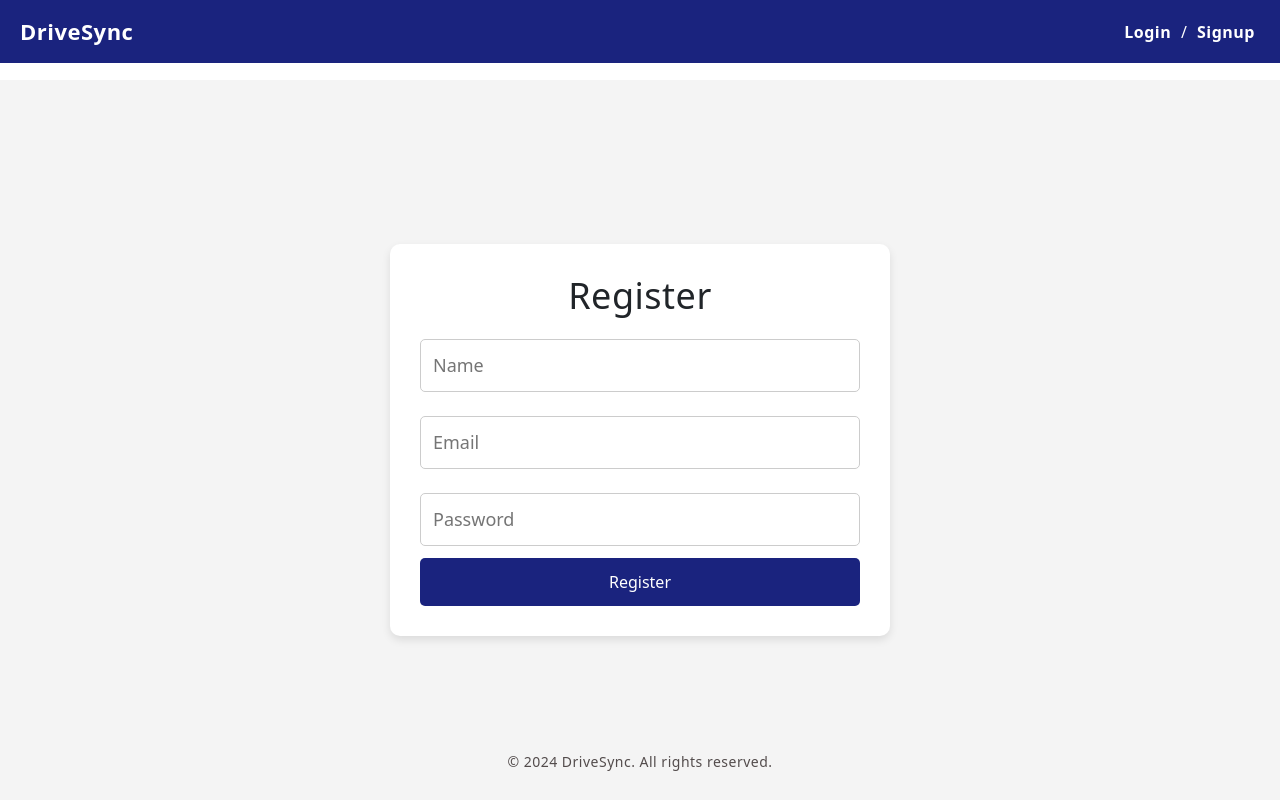
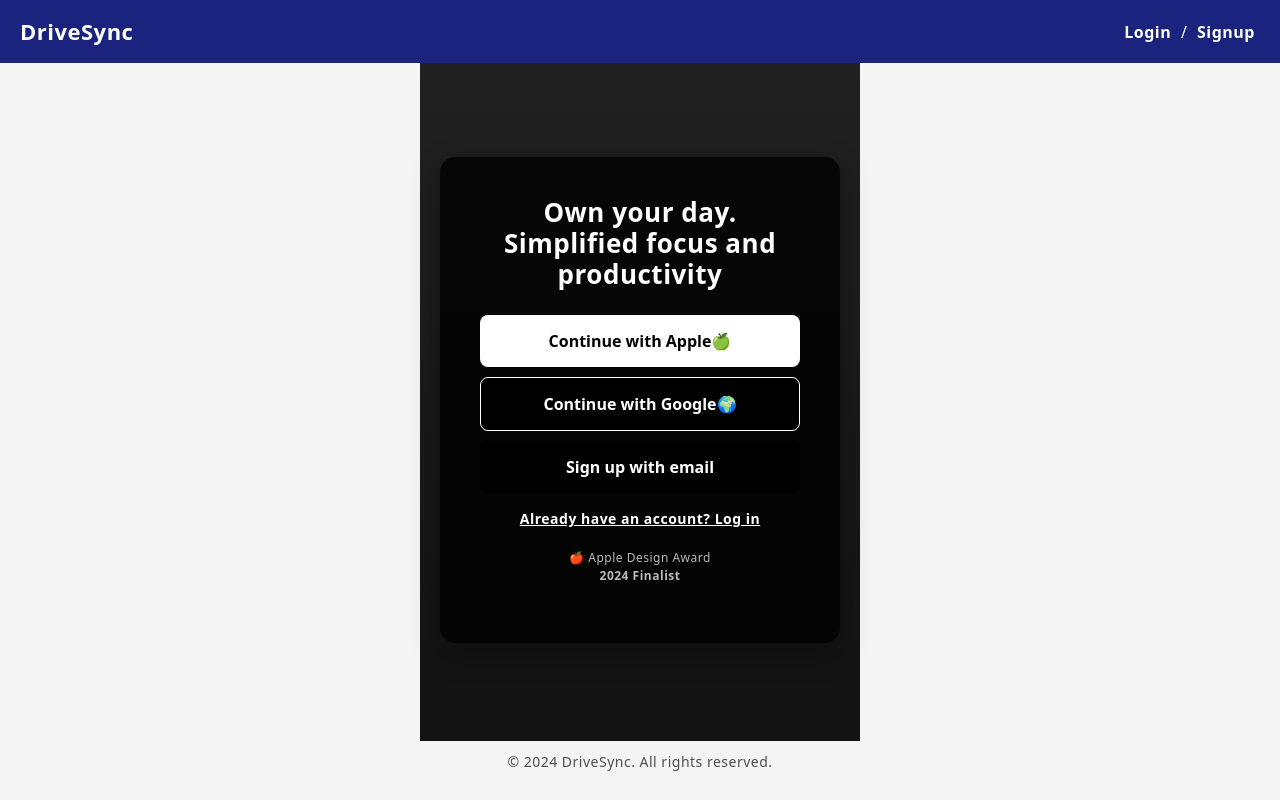
Before and after one commit to Aenigm3-Labs/DriveSync, a React (Create React App) app in the folder drive-sync-app/: page /register in a window 1280 px wide. Built offline with nearby package versions, Linux system fonts and the light colour scheme.

Commit message:
Refactor authentication pages: move to auth subdirectory, create new LandingPage, and implement ForgotPassword component

```diff
--- a/drive-sync-app/src/App.js
+++ b/drive-sync-app/src/App.js
@@ -4,38 +4,29 @@ import { BrowserRouter as Router, Route, Routes } from "react-router-dom";
 // Layouts
 import AuthLayout from "./layout/AuthLayout";
 
-// Components
-import AuthHeader from "./components/AuthHeader";
-import AuthFooter from "./components/AuthFooter";
-
 // Pages
-import LandingPage from "./pages/LandingPage";
-import Login from "./pages/Login";
-import Register from "./pages/Register";
-import ForgotPassword from "./pages/ForgotPassword";
+import LandingPage from "./pages/auth/LandingPage";
+import Login from "./pages/auth/Login";
+import Register from "./pages/auth/Register";
+import ForgotPassword from "./pages/auth/ForgotPassword";
 
 // Styles
 import "./assets/styles/Auth.css";
-import "./assets/styles/Landing.css";
 
 const App = () => {
   return (
     <Router>
-      <AuthHeader /> {/* Ensuring header is always at the top */}
-      <div className="page-container"> {/* Ensures content is below header */}
       <Routes>
-          {/* Landing Page */}
+        {/* Landing Page (Standalone, No AuthLayout) */}
         <Route path="/" element={<LandingPage />} />
 
-          {/* Auth Pages Wrapped in AuthLayout */}
+        {/* Authentication Pages Wrapped in AuthLayout */}
         <Route element={<AuthLayout />}>
           <Route path="/login" element={<Login />} />
           <Route path="/register" element={<Register />} />
           <Route path="/forgot-password" element={<ForgotPassword />} />
         </Route>
       </Routes>
-      </div>
-      <AuthFooter />
     </Router>
   );
 };
--- a/drive-sync-app/src/assets/styles/Auth.css
+++ b/drive-sync-app/src/assets/styles/Auth.css
@@ -1,4 +1,26 @@
-/* Ensure the header is fixed at the top */
+/* ----------------------------------- */
+/*  GLOBAL STYLES                      */
+/* ----------------------------------- */
+
+/* Import Neurodivergent-Friendly Font */
+@import url('https://fonts.googleapis.com/css2?family=Atkinson+Hyperlegible&display=swap');
+
+/* Global Readability Enhancements */
+html {
+  font-size: 18px;
+}
+
+body {
+  line-height: 1.8;
+  letter-spacing: 0.5px;
+  background-color: #f9f9f9;
+  font-family: 'Atkinson Hyperlegible', sans-serif;
+}
+
+/* ----------------------------------- */
+/*  HEADER STYLES (AUTH HEADER)        */
+/* ----------------------------------- */
+
 .auth-header {
   position: fixed;
   top: 0;
@@ -13,7 +35,7 @@
   z-index: 1000;
 }
 
-/* Logo styling */
+/* Logo Styling */
 .auth-header .logo a {
   font-size: 22px;
   font-weight: bold;
@@ -21,7 +43,7 @@
   color: white;
 }
 
-/* Login / Signup toggle */
+/* Login / Signup Toggle */
 .auth-toggle {
   font-size: 16px;
 }
@@ -37,17 +59,10 @@
   text-decoration: underline;
 }
 
-/* Push content below the fixed header */
-.page-container {
-  padding-top: 80px; /* Adjusted to ensure content is fully visible */
-  display: flex;
-  flex-direction: column;
-  align-items: center;
-  justify-content: center;
-  height: 100vh;
-}
+/* ----------------------------------- */
+/*  FOOTER STYLES                      */
+/* ----------------------------------- */
 
-/* Ensure Footer stays at the bottom */
 .auth-footer {
   position: fixed;
   bottom: 0;
@@ -58,6 +73,20 @@
   padding: 10px 0;
   color: rgb(83, 76, 76);
   background-color: #f4f4f4;
+}
+
+/* ----------------------------------- */
+/*  LAYOUT & PAGE STRUCTURE            */
+/* ----------------------------------- */
+
+/* Push content below the fixed header */
+.page-container {
+  padding-top: 80px; /* Adjusted to ensure content is fully visible */
+  display: flex;
+  flex-direction: column;
+  align-items: center;
+  justify-content: center;
+  height: 100vh;
 }
 
 /* Fullscreen Layout */
@@ -72,13 +101,11 @@
   padding: 20px;
 }
 
-/* Centering the auth content */
-.auth-content {
-  width: 100%;
-  max-width: 500px;
-}
+/* ----------------------------------- */
+/*  AUTHENTICATION PAGE STYLES         */
+/* ----------------------------------- */
 
-/* Fullscreen Auth Form */
+/* Authentication Container */
 .auth-container {
   width: 100%;
   max-width: 500px;
@@ -98,7 +125,7 @@
   border-radius: 5px;
 }
 
-/* Buttons */
+/* Authentication Buttons */
 .auth-button {
   background-color: #1A237E;
   color: white;
@@ -113,3 +140,164 @@
 .auth-button:hover {
   background-color: #0D1B5E;
 }
+
+/* ----------------------------------- */
+/*  LANDING PAGE STYLES                */
+/* ----------------------------------- */
+
+.landing-container {
+  display: flex;
+  flex-direction: column;
+  align-items: center;
+  justify-content: center;
+  min-height: 100vh;
+  min-width: 100%;
+  background-color: #f5f5f5;
+  text-align: center;
+  padding: 20px;
+}
+
+/* Hero Section */
+.landing-content {
+  max-width: 700px;
+  margin: auto;
+}
+
+.landing-content h1 {
+  font-size: 36px;
+  font-weight: bold;
+  margin-bottom: 15px;
+}
+
+.landing-content p {
+  font-size: 15px;
+  color: #333;
+  margin-bottom: 15px;
+  line-height: 1.6;
+}
+
+.landing-content strong {
+  font-weight: 700;
+}
+
+/* ----------------------------------- */
+/*  CALL-TO-ACTION (CTA) BUTTON        */
+/* ----------------------------------- */
+
+.cta-button {
+  background: linear-gradient(90deg, #3a3aa2, #5d18a6);
+  color: white;
+  font-size: 18px;
+  font-weight: bold;
+  padding: 12px 24px;
+  border-radius: 8px;
+  text-decoration: none;
+  display: inline-block;
+  margin-top: 20px;
+}
+
+.cta-button:hover {
+  background: linear-gradient(90deg, #2b2b8f, #4b148f);
+}
+
+/* Small Note Below CTA */
+.free-note {
+  font-size: 16px;
+  color: #444;
+  margin-top: 5px;
+}
+/* ----------------------------------- */
+/*  REGISTER PAGE STYLES               */
+/* ----------------------------------- */
+
+/* Fullscreen Background */
+.register-container {
+  display: flex;
+  justify-content: center;
+  align-items: center;
+  height: 100vh;
+  width: 100%;
+  background: linear-gradient(180deg, #222, #111);
+  text-align: center;
+  padding: 20px;
+}
+
+/* Centered Box */
+.register-box {
+  background: rgba(0, 0, 0, 0.8);
+  padding: 40px;
+  border-radius: 15px;
+  max-width: 400px;
+  width: 100%;
+  color: white;
+  box-shadow: 0 10px 30px rgba(0, 0, 0, 0.3);
+}
+
+/* Heading */
+.register-box h1 {
+  font-size: 26px;
+  font-weight: 600;
+  margin-bottom: 25px;
+}
+
+/* Sign-Up Buttons */
+.register-button {
+  width: 100%;
+  padding: 14px;
+  margin: 10px 0;
+  border-radius: 8px;
+  font-size: 16px;
+  font-weight: bold;
+  border: none;
+  cursor: pointer;
+  display: flex;
+  align-items: center;
+  justify-content: center;
+}
+
+/* Apple Button */
+.register-button.apple {
+  background: white;
+  color: black;
+}
+
+/* Google Button */
+.register-button.google {
+  background: black;
+  color: white;
+  border: 1px solid white;
+}
+
+/* Email Button */
+.register-button.email {
+  background: black;
+  color: white;
+}
+
+/* Hover Effects */
+.register-button:hover {
+  opacity: 0.85;
+}
+
+/* Login Link */
+.login-link {
+  margin-top: 15px;
+  font-size: 14px;
+}
+
+.login-link a {
+  color: white;
+  font-weight: bold;
+  text-decoration: underline;
+}
+
+/* Footer (Award Section) */
+.register-footer {
+  margin-top: 20px;
+  font-size: 12px;
+  color: #bbb;
+}
+
+.register-footer span {
+  font-weight: bold;
+}
--- a/drive-sync-app/src/assets/styles/Landing.css
+++ /dev/null
@@ -1,72 +0,0 @@
-/* Neurodivergent-Friendly Font */
-@import url('https://fonts.googleapis.com/css2?family=Atkinson+Hyperlegible&display=swap');
-
-.landing-container {
-  display: flex;
-  flex-direction: column;
-  align-items: center;
-  justify-content: center;
-  min-height: 100vh;
-  background-color: #f5f5f5;
-  text-align: center;
-  padding: 20px;
-  font-family: 'Atkinson Hyperlegible', sans-serif;
-}
-
-/* Increase max-width for better readability */
-.landing-content {
-  max-width: 700px;
-  margin: auto;
-}
-
-.landing-content h1 {
-  font-size: 36px;
-  font-weight: bold;
-  margin-bottom: 10px;
-}
-
-.landing-content p {
-  font-size: 18px;
-  color: #333;
-  margin-bottom: 15px;
-  line-height: 1.6;
-}
-
-.landing-content strong {
-  font-weight: 700;
-}
-
-/* Call-to-action button */
-.cta-button {
-  background: linear-gradient(90deg, #3a3aa2, #5d18a6);
-  color: white;
-  font-size: 18px;
-  font-weight: bold;
-  padding: 12px 24px;
-  border-radius: 8px;
-  text-decoration: none;
-  display: inline-block;
-  margin-top: 10px;
-}
-
-.cta-button:hover {
-  background: linear-gradient(90deg, #2b2b8f, #4b148f);
-}
-
-/* Small note below CTA */
-.free-note {
-  font-size: 16px;
-  color: #444;
-  margin-top: 5px;
-}
-
-/* Improve overall readability */
-html {
-  font-size: 18px;
-}
-
-body {
-  line-height: 1.8;
-  letter-spacing: 0.5px;
-  background-color: #f9f9f9;
-}
--- a/drive-sync-app/src/layout/AuthLayout.js
+++ b/drive-sync-app/src/layout/AuthLayout.js
@@ -2,16 +2,15 @@ import React from "react";
 import { Outlet } from "react-router-dom";
 import AuthHeader from "../components/AuthHeader";
 import AuthFooter from "../components/AuthFooter";
-import "../assets/styles/Auth.css";
 
 const AuthLayout = () => {
   return (
     <div className="auth-layout">
-      <AuthHeader />
+      <AuthHeader /> {/* Common Header for Auth Pages */}
       <div className="auth-content">
-        <Outlet /> {/* This will render Login, Register, or Forgot Password */}
+        <Outlet /> {/* This will load Login, Register, ForgotPassword dynamically */}
       </div>
-      <AuthFooter />
+      <AuthFooter /> {/* Common Footer for Auth Pages */}
     </div>
   );
 };
--- a/drive-sync-app/src/pages/Register.js
+++ /dev/null
@@ -1,18 +0,0 @@
-import React from "react";
-import "../assets/styles/Auth.css";
-
-const Register = () => {
-  return (
-    <div className="auth-container">
-      <h2>Register</h2>
-      <form>
-        <input type="text" placeholder="Name" required />
-        <input type="email" placeholder="Email" required />
-        <input type="password" placeholder="Password" required />
-        <button type="submit" className="auth-button">Register</button>
-      </form>
-    </div>
-  );
-};
-
-export default Register;
--- a/drive-sync-app/src/pages/ForgotPassword.js
+++ b/drive-sync-app/src/pages/auth/ForgotPassword.js
@@ -1,5 +1,5 @@
 import React from "react";
-import "../assets/styles/Auth.css";
+import "../../assets/styles/Auth.css";
 
 const ForgotPassword = () => {
   return (
--- /dev/null
+++ b/drive-sync-app/src/pages/auth/LandingPage.js
@@ -0,0 +1,25 @@
+import React from "react";
+import { Link } from "react-router-dom";
+import AuthHeader from "../../components/AuthHeader";
+import AuthFooter from "../../components/AuthFooter";
+import "../../assets/styles/Auth.css";
+
+const LandingPage = () => {
+  return (
+    <div className="landing-container">
+      <AuthHeader />
+
+      {/* Hero Section */}
+      <main className="landing-content">
+      <h1>Your Cloud Documents, Reimagined.</h1>
+        <p><strong>All your cloud documents in one place – visualize your folders as live hierarchies without downloads.</strong></p>
+        <Link to="/register" className="cta-button">Get Started. It’s FREE →</Link>
+        <p className="free-note">Free Forever. No Credit Card Required.</p>
+      </main>
+
+      <AuthFooter />
+    </div>
+  );
+};
+
+export default LandingPage;
--- /dev/null
+++ b/drive-sync-app/src/pages/auth/Register.js
@@ -0,0 +1,40 @@
+import React from "react";
+import { Link } from "react-router-dom";
+import "../../assets/styles/Auth.css"; // Ensure this file exists
+
+const Register = () => {
+  return (
+    <div className="register-container">
+      <div className="register-box">
+        <h1>Own your day. Simplified focus and productivity</h1>
+
+        {/* Apple Sign-In */}
+        <button className="register-button apple">
+          <span>Continue with Apple</span> 🍏
+        </button>
+
+        {/* Google Sign-In */}
+        <button className="register-button google">
+          <span>Continue with Google</span> 🌍
+        </button>
+
+        {/* Email Sign-Up */}
+        <button className="register-button email">
+          <span>Sign up with email</span>
+        </button>
+
+        {/* Already have an account */}
+        <p className="login-link">
+          <Link to="/login">Already have an account? Log in</Link>
+        </p>
+
+        {/* Award/Design Footer */}
+        <div className="register-footer">
+          <p>🍎 Apple Design Award <br /><span>2024 Finalist</span></p>
+        </div>
+      </div>
+    </div>
+  );
+};
+
+export default Register;
```
Also changed, not shown: drive-sync-app/src/pages/LandingPage.js (deleted, +0 -26 lines), drive-sync-app/src/pages/auth/Login.js (renamed from drive-sync-app/src/pages/Login.js, +7 -1 lines), drive-sync-app/src/assets/styles/Onboard.css (added), 1 other file (tests, documents, lock files or other folders). Lines whose indentation alone changed are shown as unchanged.
